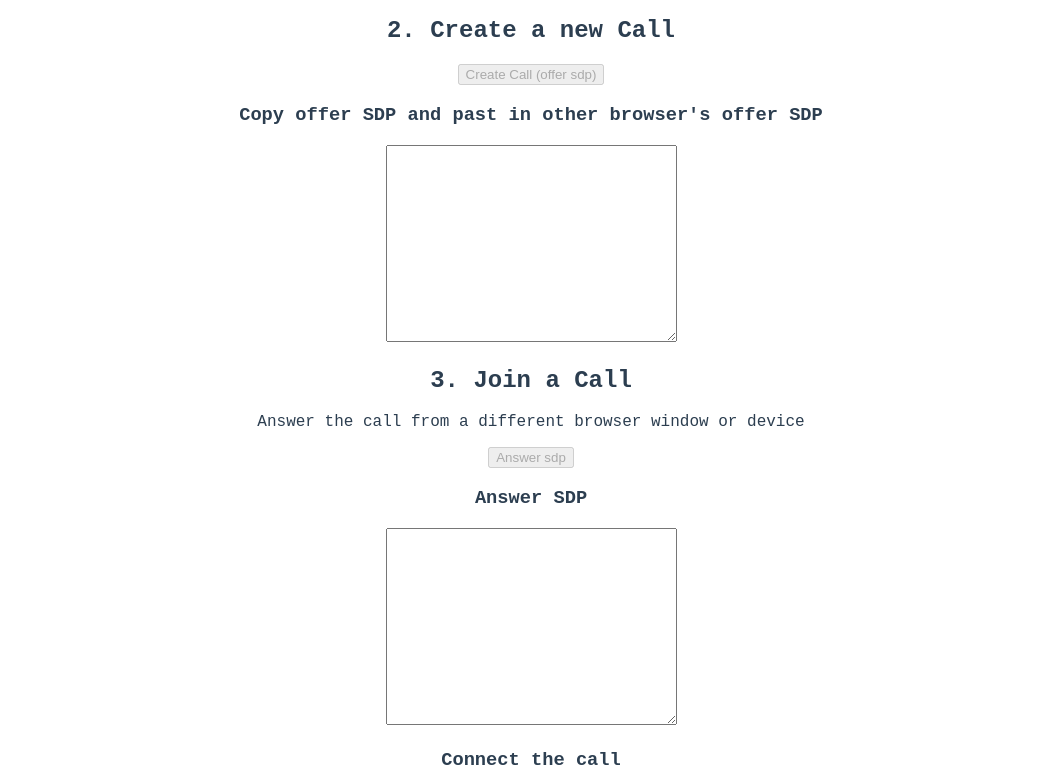
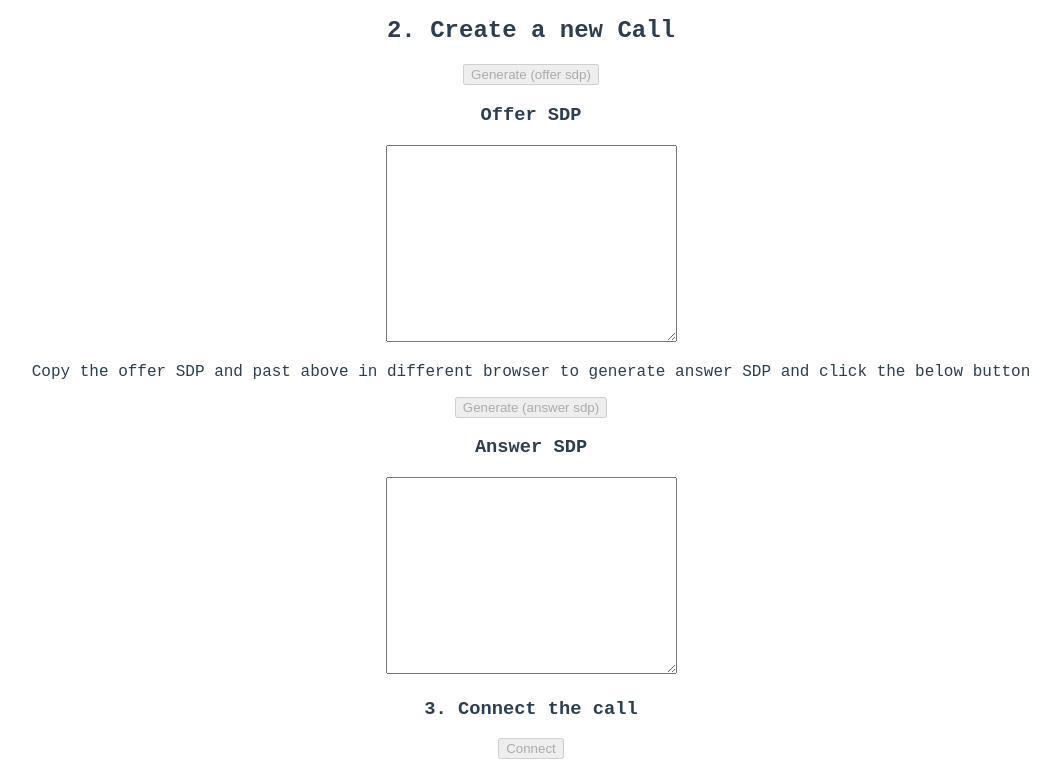
Before and after one commit to iOSRajaramMohanty/webrtc-firebase-videoCall-demo, a website: page public/index.html in a window 1280 px wide. Shown: the part 269-1043 px from the top of the page, without its empty margins (109-1169 px from the left). Drawn offline with Linux system fonts and the light colour scheme; a web font is replaced by a local one.

Commit message:
UI updated

```diff
--- a/public/index.html
+++ b/public/index.html
@@ -25,22 +25,23 @@
 
     <button id="webcamButton">Start media</button>
     <h2>2. Create a new Call</h2>
-    <button id="callButton" disabled>Create Call (offer sdp)</button>
+    <button id="callButton" disabled>Generate (offer sdp)</button>
 
-    <h3>Copy offer SDP and past in other browser's offer SDP</h3>
+    <h3>Offer SDP</h3>
     <textarea id="offerSDP" resize="none" name="comment" style="width: 285px; height: 191px;" required="required"></textarea>
+    <p>Copy the offer SDP and past above in different browser to generate answer SDP and click the below button</p>
 
 
-    <h2>3. Join a Call</h2>
-    <p>Answer the call from a different browser window or device</p>
+    <!-- <h2>3. Join a Call</h2> -->
+    <!-- <p>Answer the call from a different browser window or device</p> -->
 
     <!-- <input id="callInput" /> -->
-    <button id="answerButton" disabled>Answer sdp</button>
+    <button id="answerButton" disabled>Generate (answer sdp)</button>
 
     <h3>Answer SDP</h3>
     <textarea id="answerSDP" resize="none" name="comment" style="width: 285px; height: 191px;" required="required"></textarea>
 
-    <h3>Connect the call</h3>
+    <h3>3. Connect the call</h3>
     <button id="connectButton" disabled>Connect</button>
 
     <h2>4. Hangup</h2>
```
